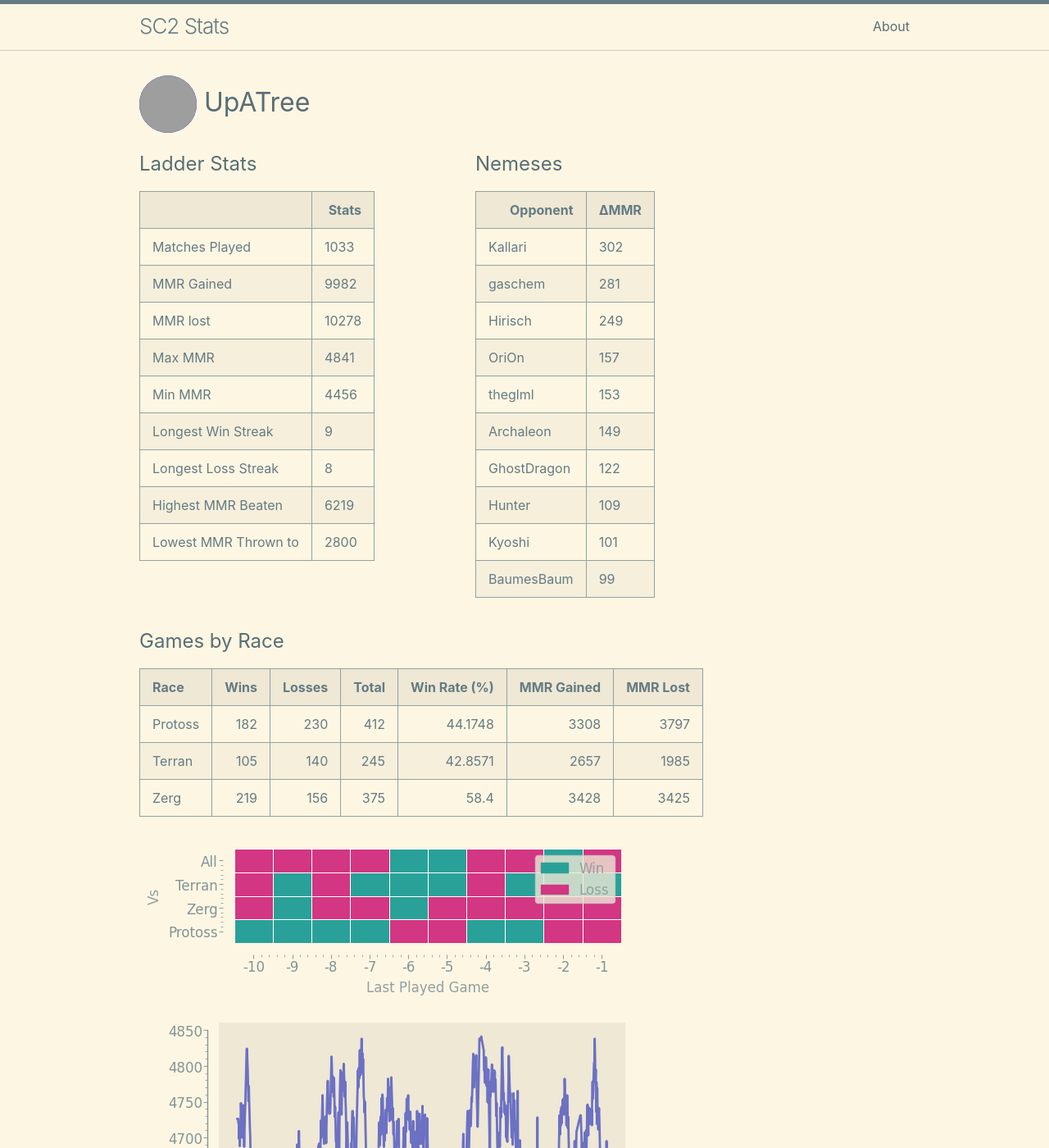
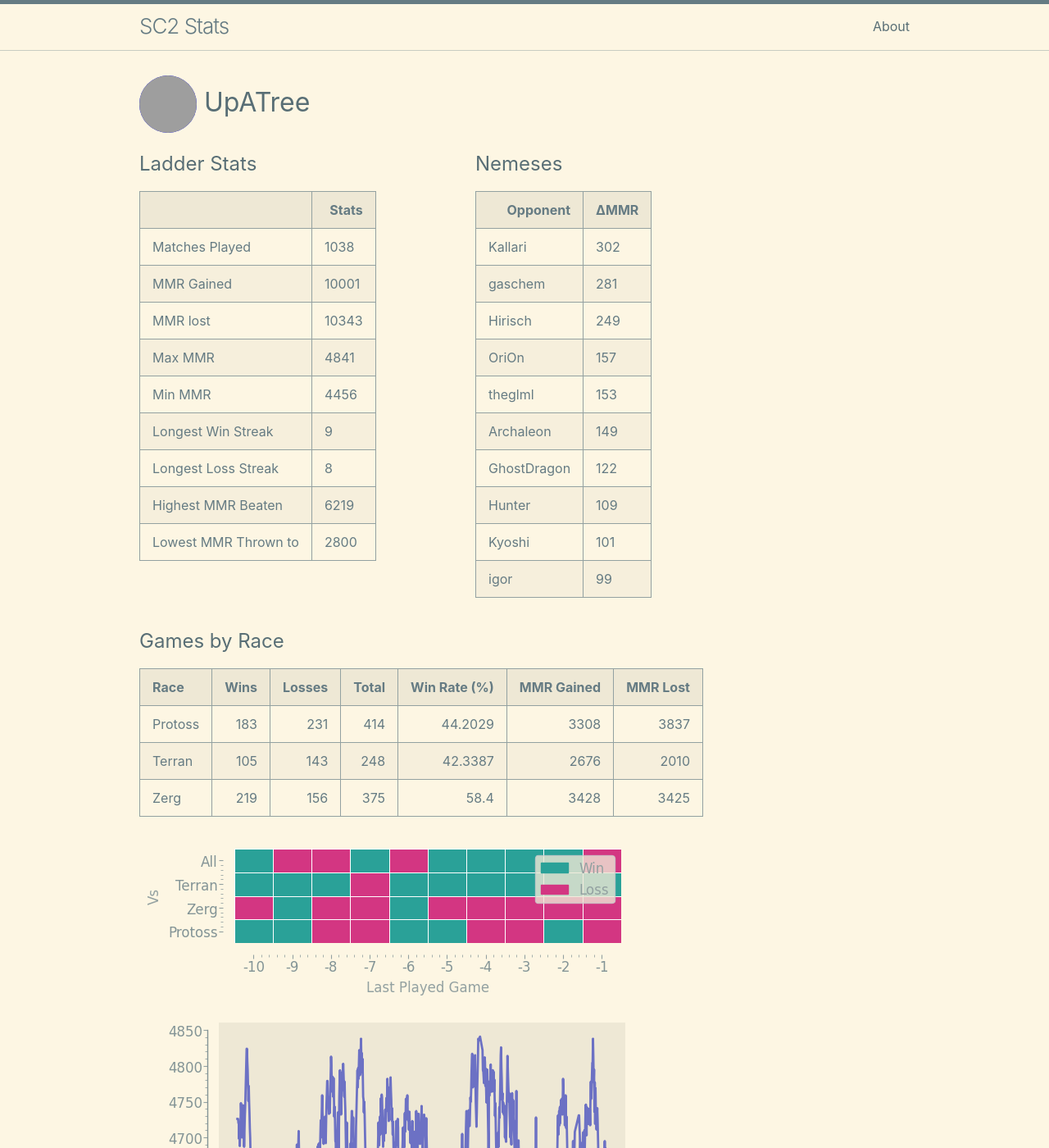
Before and after one commit to kylermurphy/UpATree, a Jekyll site: the page built from docs/index.md, in a window 1280 px wide and 1400 px high. Shown: the whole window at 82% size. Built offline with Jekyll 4.4.1, drawn with Linux system fonts in a browser that asks for light colours; grey boxes are pictures that could not be loaded.

Commit message:
running on push

```diff
--- a/docs/index.md
+++ b/docs/index.md
@@ -18,15 +18,15 @@ layout: home
   <tbody>
     <tr>
       <td>Matches Played</td>
-      <td>1033</td>
+      <td>1038</td>
     </tr>
     <tr>
       <td>MMR Gained</td>
-      <td>9982</td>
+      <td>10001</td>
     </tr>
     <tr>
       <td>MMR lost</td>
-      <td>10278</td>
+      <td>10343</td>
     </tr>
     <tr>
       <td>Max MMR</td>
@@ -102,7 +102,7 @@ layout: home
       <td>101</td>
     </tr>
     <tr>
-      <td>BaumesBaum</td>
+      <td>igor</td>
       <td>99</td>
     </tr>
   </tbody>
@@ -114,8 +114,8 @@ layout: home
 
 | Race    |   Wins |   Losses |   Total |   Win Rate (%) |   MMR Gained |   MMR Lost |
 |:--------|-------:|---------:|--------:|---------------:|-------------:|-----------:|
-| Protoss |    182 |      230 |     412 |        44.1748 |         3308 |       3797 |
-| Terran  |    105 |      140 |     245 |        42.8571 |         2657 |       1985 |
+| Protoss |    183 |      231 |     414 |        44.2029 |         3308 |       3837 |
+| Terran  |    105 |      143 |     248 |        42.3387 |         2676 |       2010 |
 | Zerg    |    219 |      156 |     375 |        58.4    |         3428 |       3425 |
 
 ![Games by Race](./assets/gm_hist.png)
--- a/log.txt
+++ b/log.txt
@@ -260,3 +260,4 @@ Writing a log file 2025-03-03 19:17:51.
 Writing a log file 2025-03-03 19:30:30.
 Writing a log file 2025-03-03 19:48:10.
 Writing a log file 2025-03-03 20:25:03.
+Writing a log file 2025-03-03 20:48:05.
```
Also changed, not shown: docs/assets/MMR.png, docs/assets/daily.png, docs/assets/gm_hist.png, docs/assets/r_wrt.png, 1 other file.
